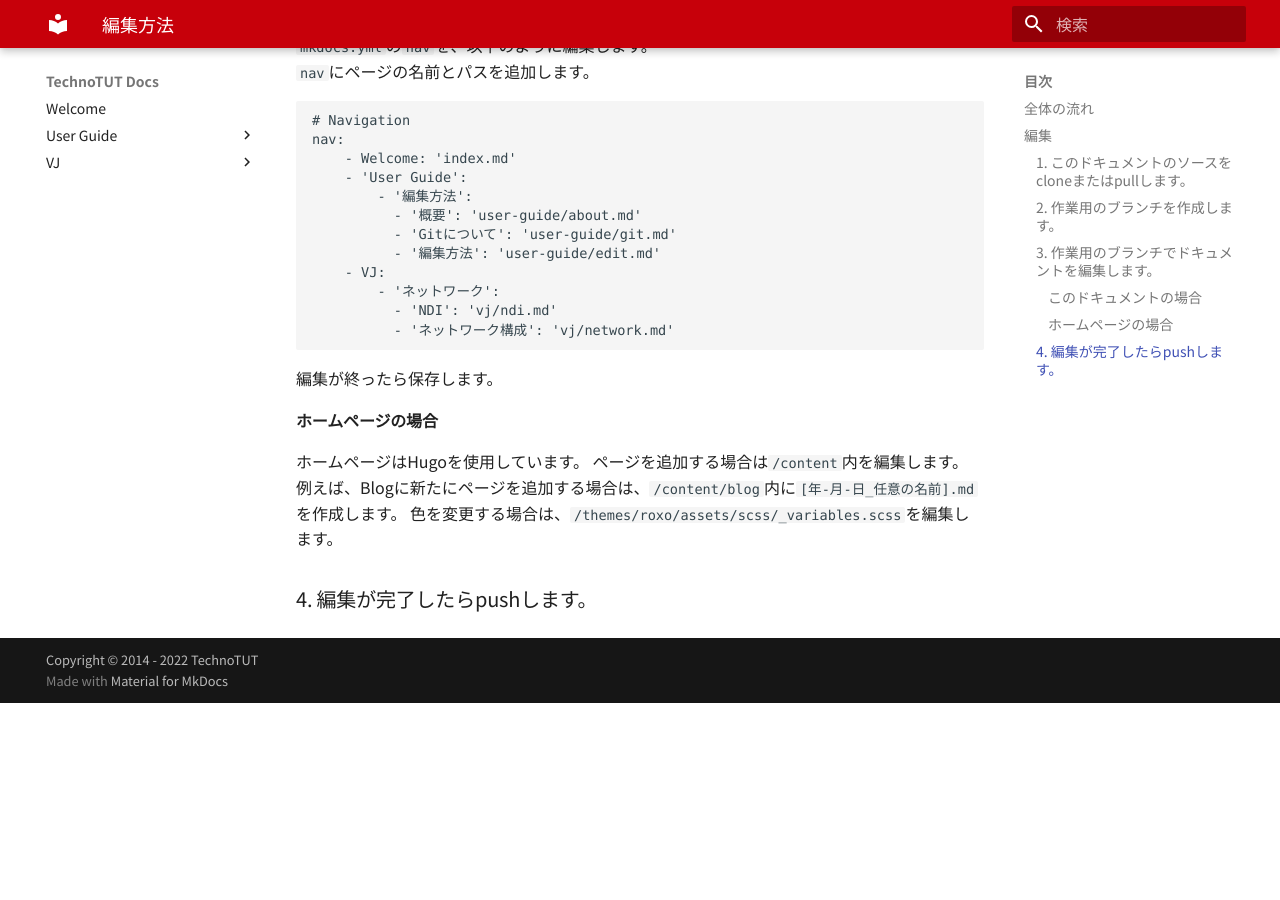
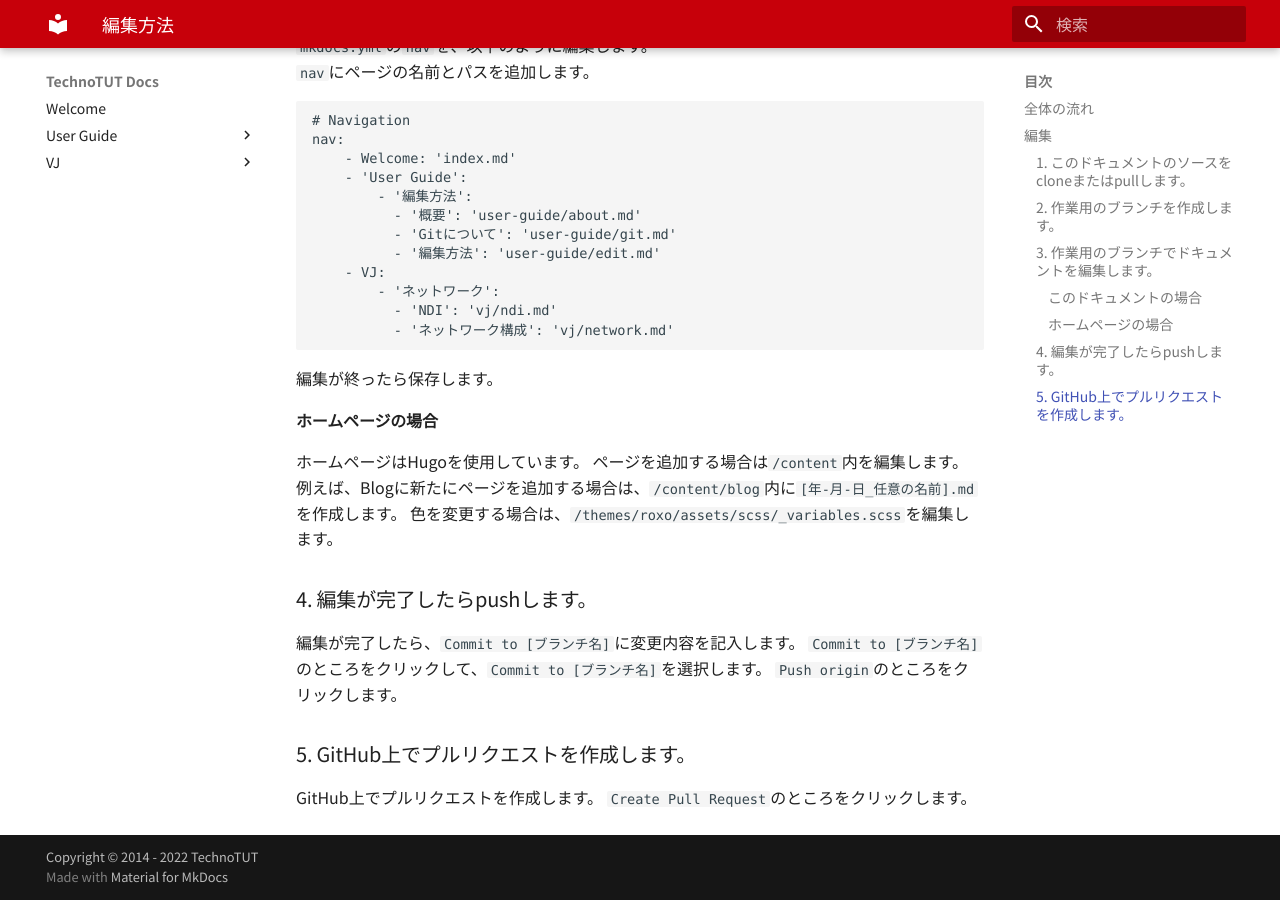
Before and after one commit to dodolia907/docs.techno.tut-club.net, an MkDocs documentation site: the page built from docs/user-guide/how-to/edit.md, in a window 1280 px wide and 900 px high, scrolled down 1142 px. Built offline with MkDocs 1.6.1 and Material for MkDocs 9.7.7, drawn with Linux system fonts in a browser that asks for light colours; nearby versions of some CDN libraries; some web fonts are replaced; before the commit the page ends 1845 px from its top, so only the background shows below that.

Commit message:
Update edit.md

```diff
--- a/docs/user-guide/how-to/edit.md
+++ b/docs/user-guide/how-to/edit.md
@@ -51,3 +51,9 @@ nav:
 色を変更する場合は、`/themes/roxo/assets/scss/_variables.scss`を編集します。
 
 ### 4. 編集が完了したらpushします。
+編集が完了したら、`Commit to [ブランチ名]`に変更内容を記入します。
+`Commit to [ブランチ名]`のところをクリックして、`Commit to [ブランチ名]`を選択します。
+`Push origin`のところをクリックします。
+### 5. GitHub上でプルリクエストを作成します。
+GitHub上でプルリクエストを作成します。
+`Create Pull Request`のところをクリックします。
```
